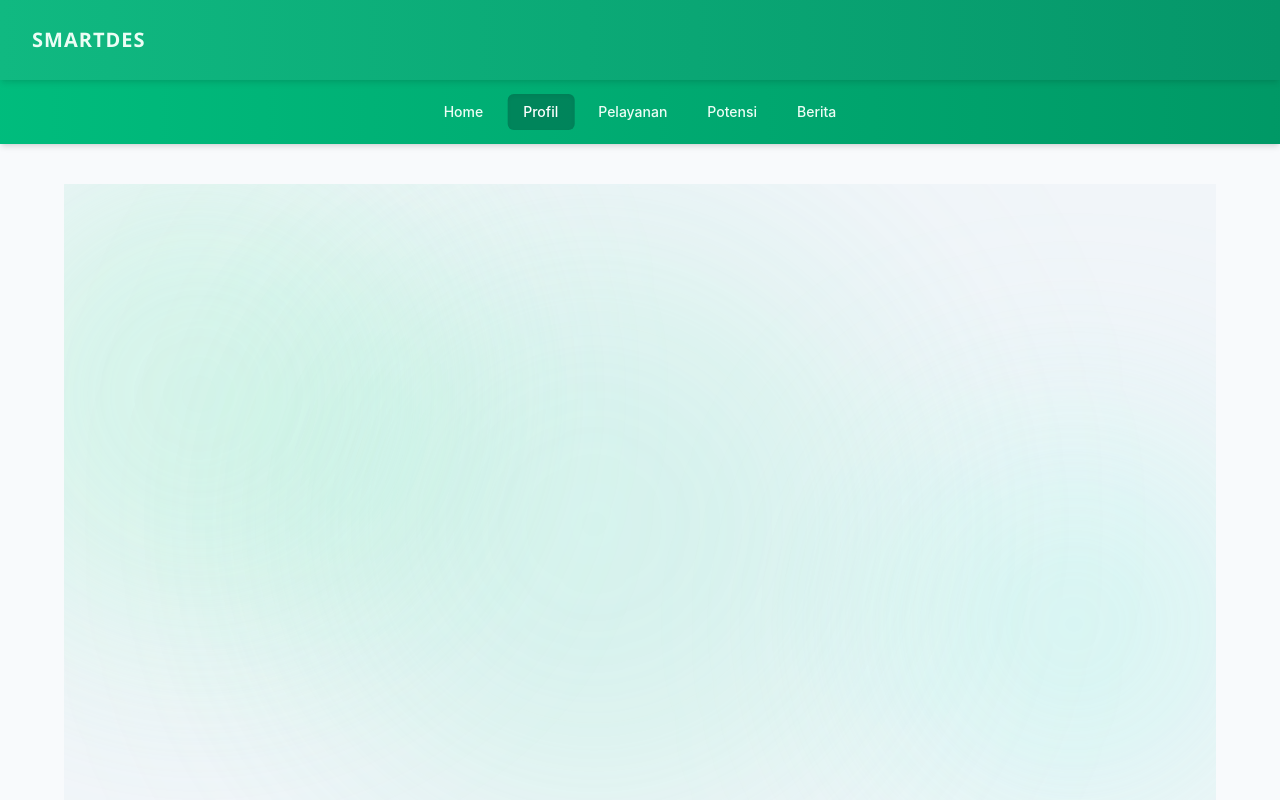
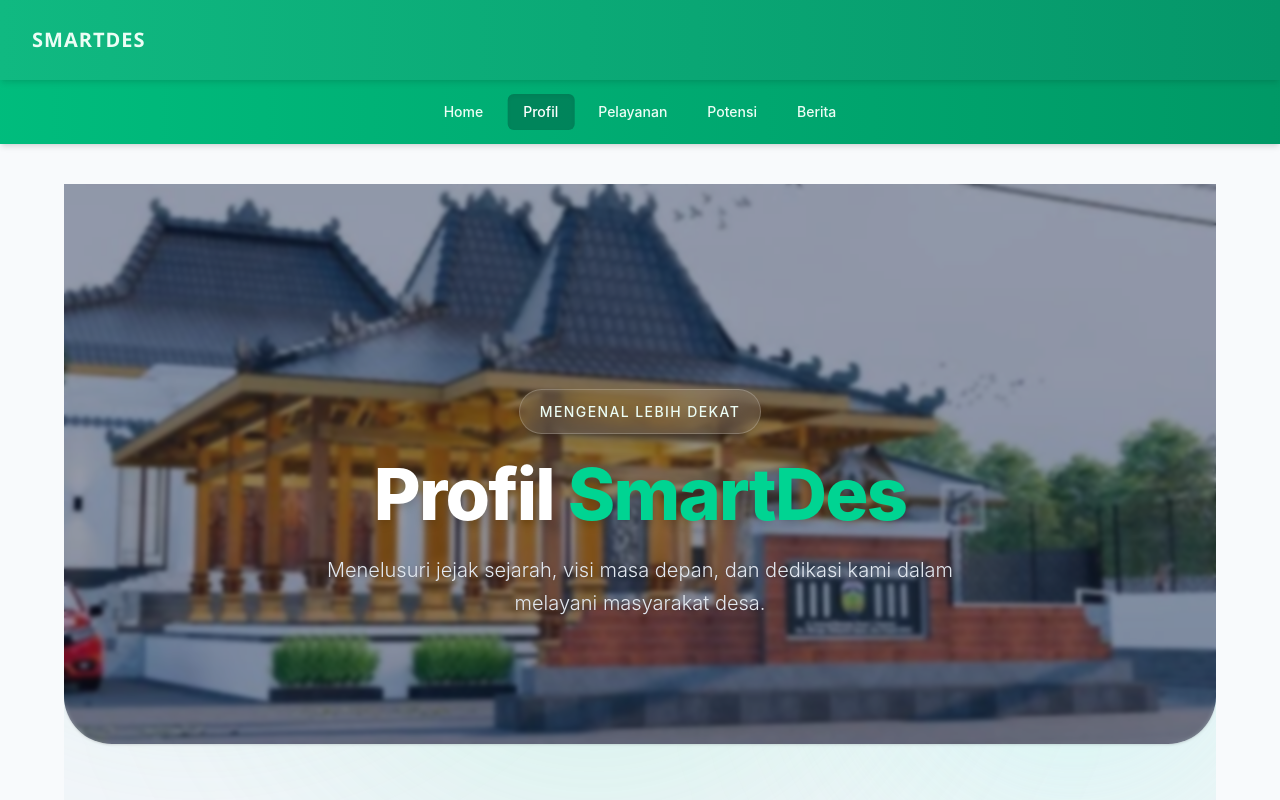
Before and after one commit to muhammadarlianoscar-uti/TA-WEB-24-SEMBADE, a Next.js app in the folder my-app/: page /profil in a window 1280 px wide. Shown: the top 800 px of the page. Built offline with nearby package versions, Linux system fonts and the light colour scheme.

Commit message:
menambahkan hero section pada tampilan pang atas menu profil

```diff
--- a/my-app/app/profil/page.tsx
+++ b/my-app/app/profil/page.tsx
@@ -9,6 +9,24 @@ export default function Profil() {
         <div className="absolute top-[30%] right-[-5%] w-[400px] h-[400px] bg-teal-200/40 rounded-full mix-blend-multiply filter blur-[100px] opacity-70"></div>
         <div className="absolute bottom-[20%] left-[20%] w-[600px] h-[600px] bg-emerald-300/30 rounded-full mix-blend-multiply filter blur-[120px] opacity-60"></div>
       </div>
+
+      {/* ================= SECTION 1: HERO (GLASS HEADER) ================= */}
+      <section className="relative min-h-[70vh] flex items-center justify-center overflow-hidden rounded-b-[3rem] shadow-sm">
+        <div className="absolute inset-0 z-0 bg-[url('/images/balai.webp')] bg-cover bg-fixed bg-center transform scale-105"></div>
+        <div className="absolute inset-0 z-0 bg-slate-900/40 backdrop-blur-[2px]"></div>
+
+        <div className="relative z-10 w-full max-w-4xl mx-auto px-4 mt-20 text-center">
+          <div className="inline-block mb-6 px-5 py-2 rounded-full border border-white/20 bg-white/10 backdrop-blur-md shadow-lg">
+            <span className="text-emerald-50 text-sm font-medium tracking-widest uppercase">Mengenal Lebih Dekat</span>
+          </div>
+          <h1 className="text-5xl md:text-7xl font-extrabold text-white mb-6 tracking-tight drop-shadow-lg">
+            Profil <span className="text-emerald-400">SmartDes</span>
+          </h1>
+          <p className="text-lg md:text-xl text-slate-200 max-w-2xl mx-auto font-light leading-relaxed drop-shadow">
+            Menelusuri jejak sejarah, visi masa depan, dan dedikasi kami dalam melayani masyarakat desa.
+          </p>
+        </div>
+      </section>
     </div>
   );
 }
```
